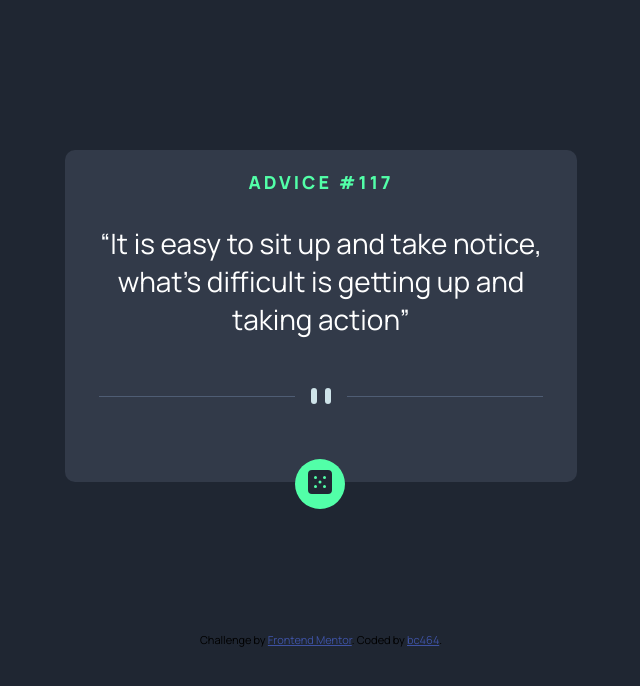
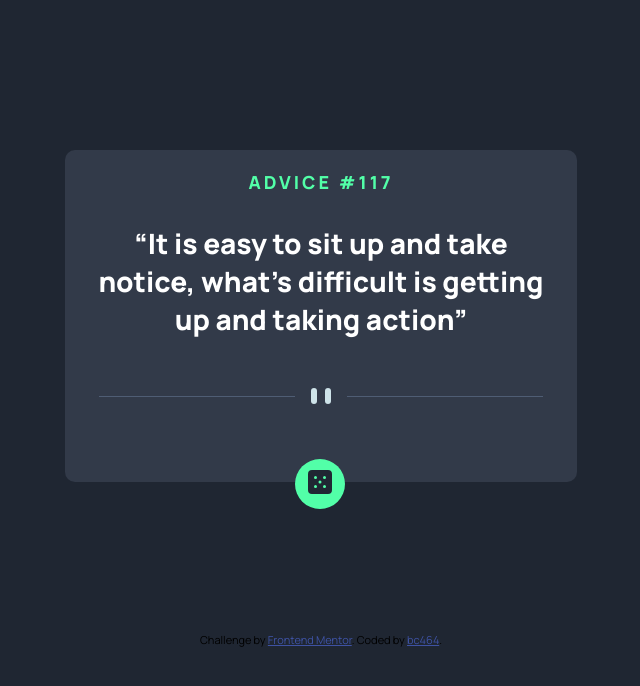
Before and after one commit to bc464/advice-generator-app, a plain HTML site: page index.html in a window 1280 px wide. Shown: the whole page, without its empty margins (319-959 px from the left). Drawn offline with Linux system fonts and the light colour scheme.

Commit message:
quote font weight changed as well as picture bracket

```diff
--- a/style.css
+++ b/style.css
@@ -43,6 +43,7 @@ body {
 	color: #fff;
 	margin-top: 3rem;
 	font-size: 2.8rem;
+	font-weight: 800;
 }
 .quote::after {
 	content: "\201D";
```
Also changed, not shown: index.html (+1 -1 lines).
